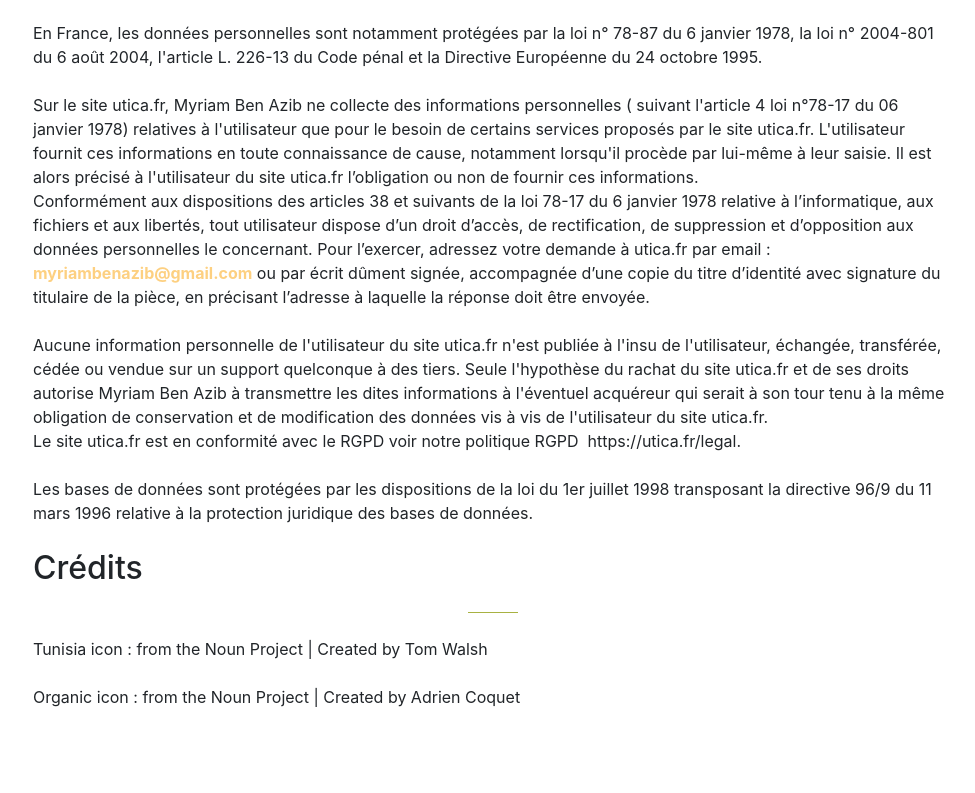
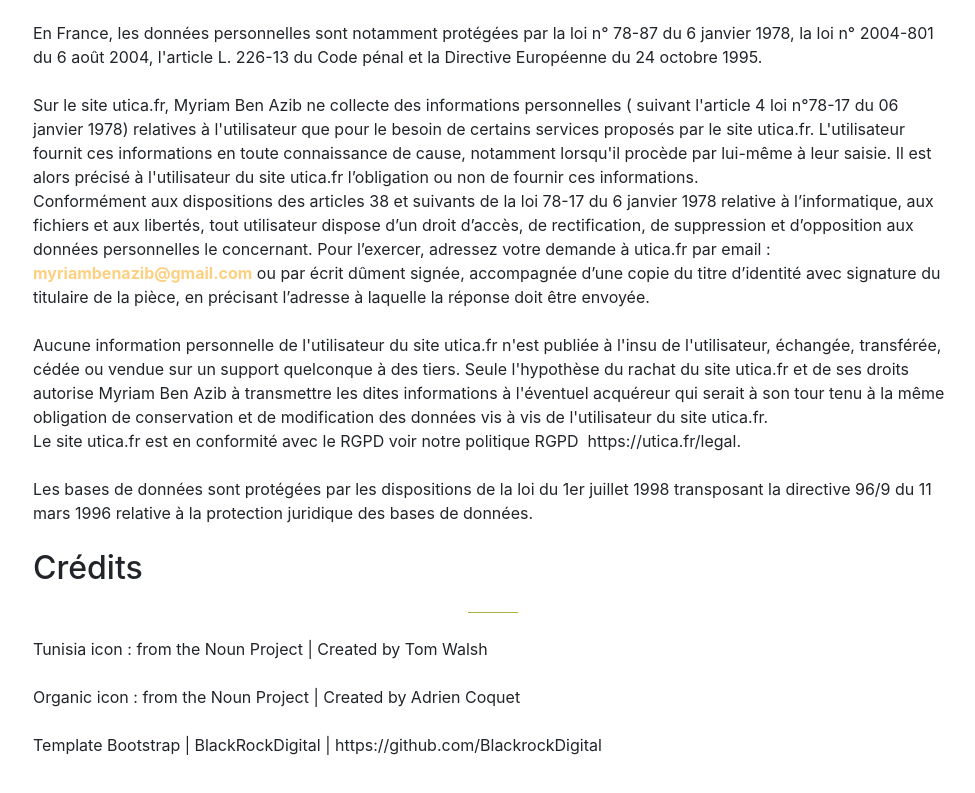
Before and after one commit to uticaolive/utica, a website with bundled scripts: page legal.html in a window 1280 px wide. Shown: the part 1906-2699 px from the top of the page, without its empty margins (147-1122 px from the left). Built offline with nearby package versions, Linux system fonts and the light colour scheme.

Commit message:
Update legal.html

```diff
--- a/legal.html
+++ b/legal.html
@@ -148,7 +148,7 @@
             <hr class="light my-4">
             <p class="mb-4">Tunisia icon : from the Noun Project | Created by Tom Walsh</p>
             <p class="mb-4">Organic icon : from the Noun Project | Created by Adrien Coquet</p>
-            <p class="mb-4"></p>
+            <p class="mb-4">Template Bootstrap | BlackRockDigital | https://github.com/BlackrockDigital </p>
             <p class="mb-4"></p>
           </div>
       </div>
```
